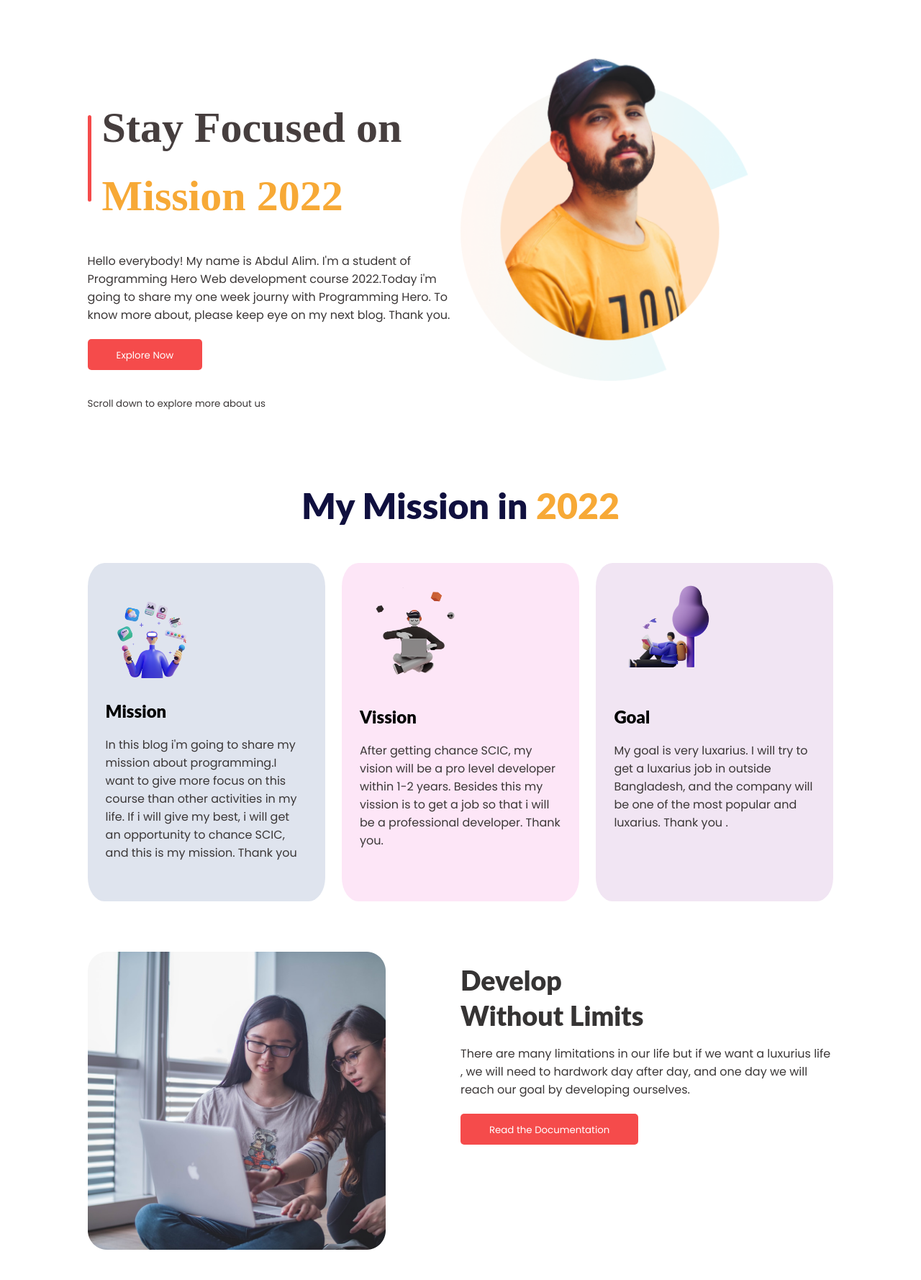
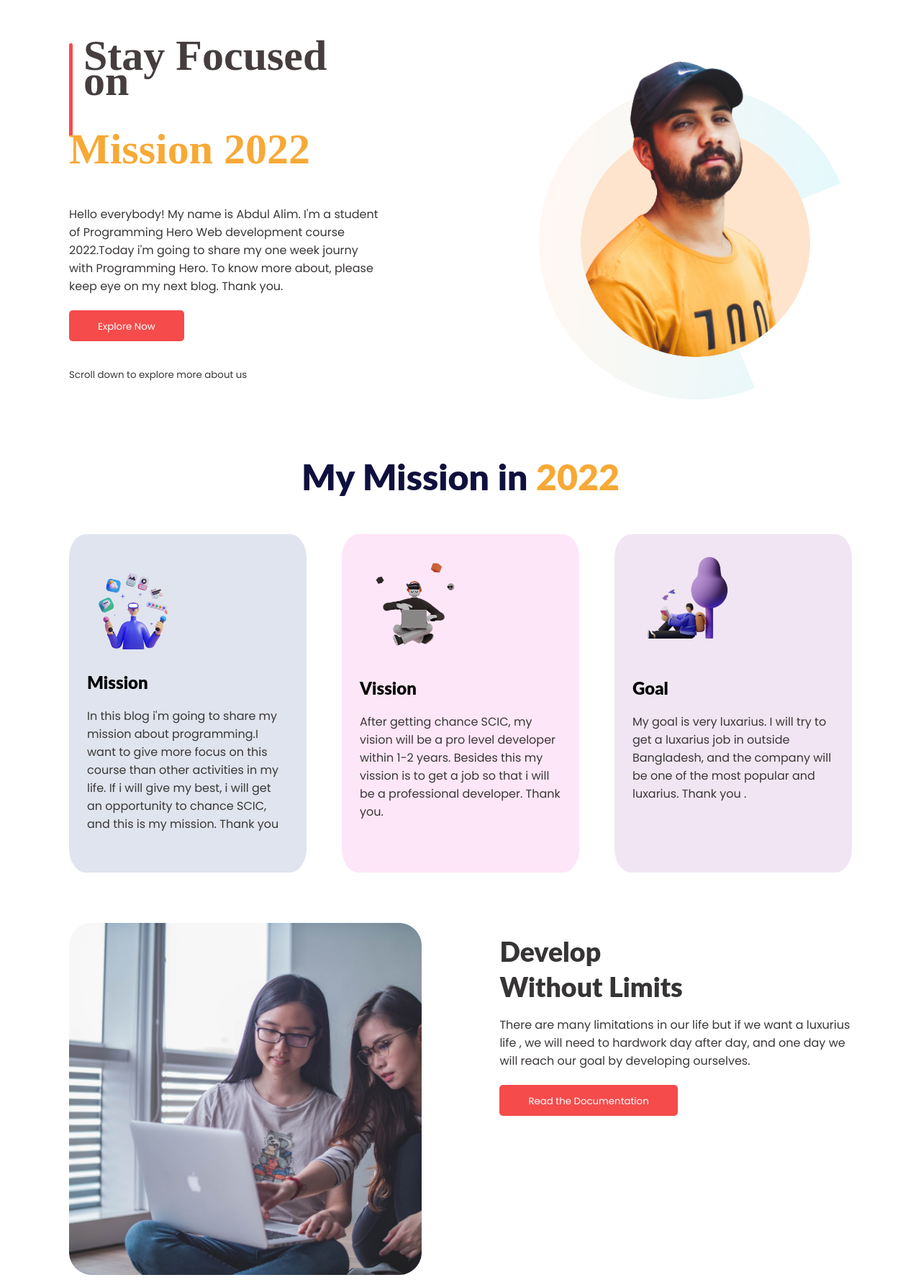
Before and after one commit to Abdullajkkniu/Assignment-1, a plain HTML site: page index.html in a window 1280 px wide. Shown: the top 1778 px of the page at 72% size. Drawn offline with Linux system fonts and the light colour scheme.

Commit message:
added final codes

```diff
--- a/index.html
+++ b/index.html
@@ -14,7 +14,7 @@
 
 <body>
     <!--First section starts here-->
-    <section>
+    <section class="section-container">
         <section class="flexible-display">
             <div class="half-width margin-top">
                 <div class="font-style">
@@ -28,7 +28,7 @@
                 <p><small>Scroll down to explore more about us</small> </p>
             </div>
 
-            <div class="half-width">
+            <div class="half-width margin-left">
                 <img src="person-0.png" alt="photo">
             </div>
 
@@ -69,9 +69,9 @@
 
         <!--Third section starts here-->
 
-        <section class="background-img">
+        <section>
             <div class="flexible-display">
-                <div class="half-width">
+                <div class="half-width margin-right">
                     <img src="coding.png" alt="photo">
                 </div>
                 <div class="half-width">
@@ -99,7 +99,7 @@
 
             </div>
 
-            <div class="half-width">
+            <div class="half-width margin-left">
                 <img src="project.png" alt="photo">
             </div>
 
@@ -132,9 +132,9 @@
     </section>
     <!--Footer section starts here-->
     <div class="footer">
-        <div class="margin-top-footer">
+        <div>
             <h1> <i>Mission <span>2022</span></i> </h1>
-            <p>Hard work, Perseverance, and Determination for 2022</p>
+            <p class="para-style2"><small>Hard work, Perseverance, and Determination for 2022</small></p>
         </div>
     </div>
     <!--Footer section ends here-->
--- a/style.css
+++ b/style.css
@@ -2,20 +2,28 @@
 body{
     margin:0;
     }
-section{
-    width:90%;
+.section-container{
+    width:85%;
     margin:0 auto;
 }
 .half-width{
     width:50%;
+    margin:0 auto;
 }
 .half-width img{
-    width:80%;
-    margin:0 auto;
+    width:100%;
+    margin: 0 auto;
+}
+.margin-left{
+    margin-left:20%;
+}
+.margin-right{
+    margin-right:10%;
 }
 .flexible-display{
     display: flex;
     margin-bottom:70px;
+    justify-content: space-around;
 }
 .font-style h1{
     font-size: 60px;
@@ -30,7 +38,7 @@ span{
 }
 .font-style::before{
     content: "";
-    height:120px;
+    height:130px;
     width:5px;
     background:rgb(245, 75, 75);
     float:left;
@@ -55,9 +63,7 @@ a{
     color:white;
     font-family: 'Poppins', sans-serif;
     }
-.margin-top{
-    margin-top:100px;
-}
+
 /* First section ends here*/
 
 /* Second section stars here*/
@@ -122,6 +128,7 @@ h2{
 }
 .border-maintain img{
     border-radius:20px;
+    width:500px;
 }
 .font-style-section{
     font-family: 'Poppins', sans-serif;
@@ -151,9 +158,13 @@ h4{
  .footer{
     font-family: 'Yellowtail', cursive;
     background-color:rgb(1, 2, 20);
-    padding:20px;
+    padding:15px;
     color:white;
     text-align: center;
+    line-height:15px;
+
  }
-
+ .para-style2{
+     color:rgb(148, 139, 139);
+ }
 /*Footer section starts here*/
```
